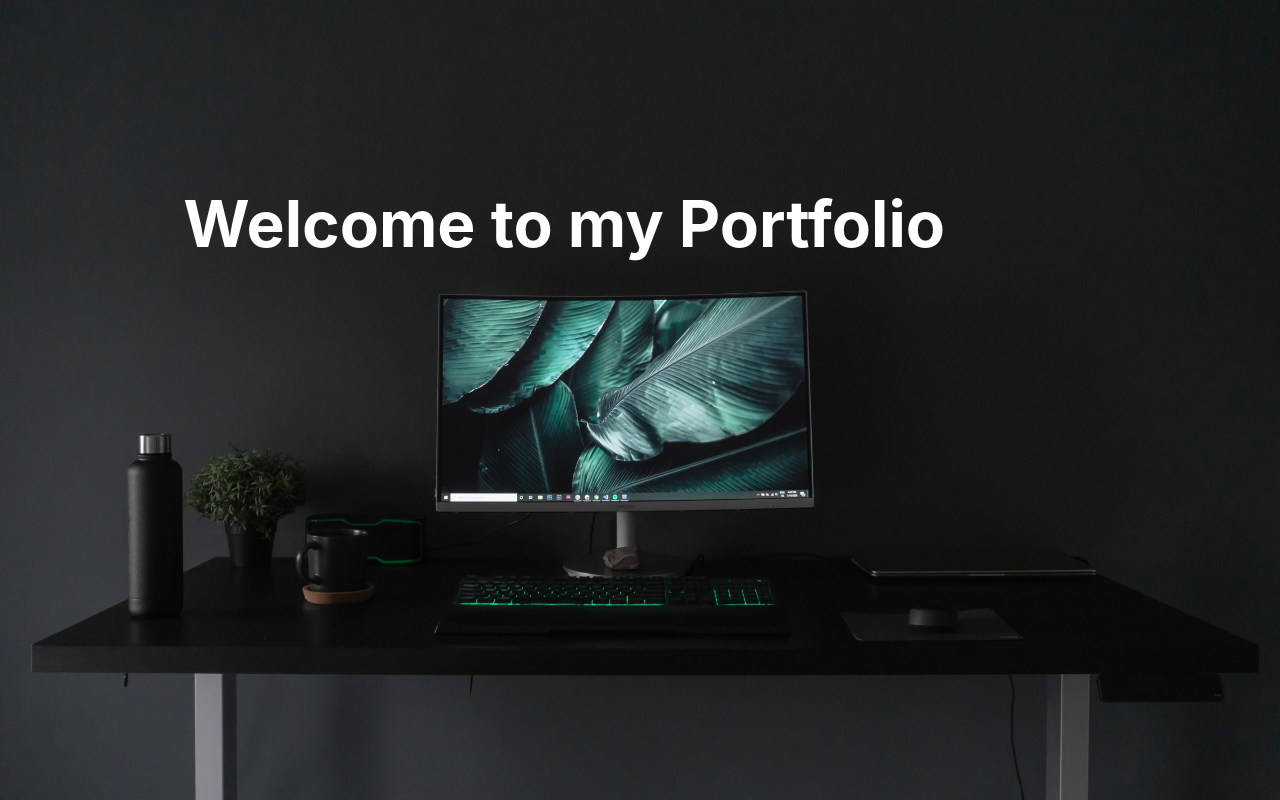
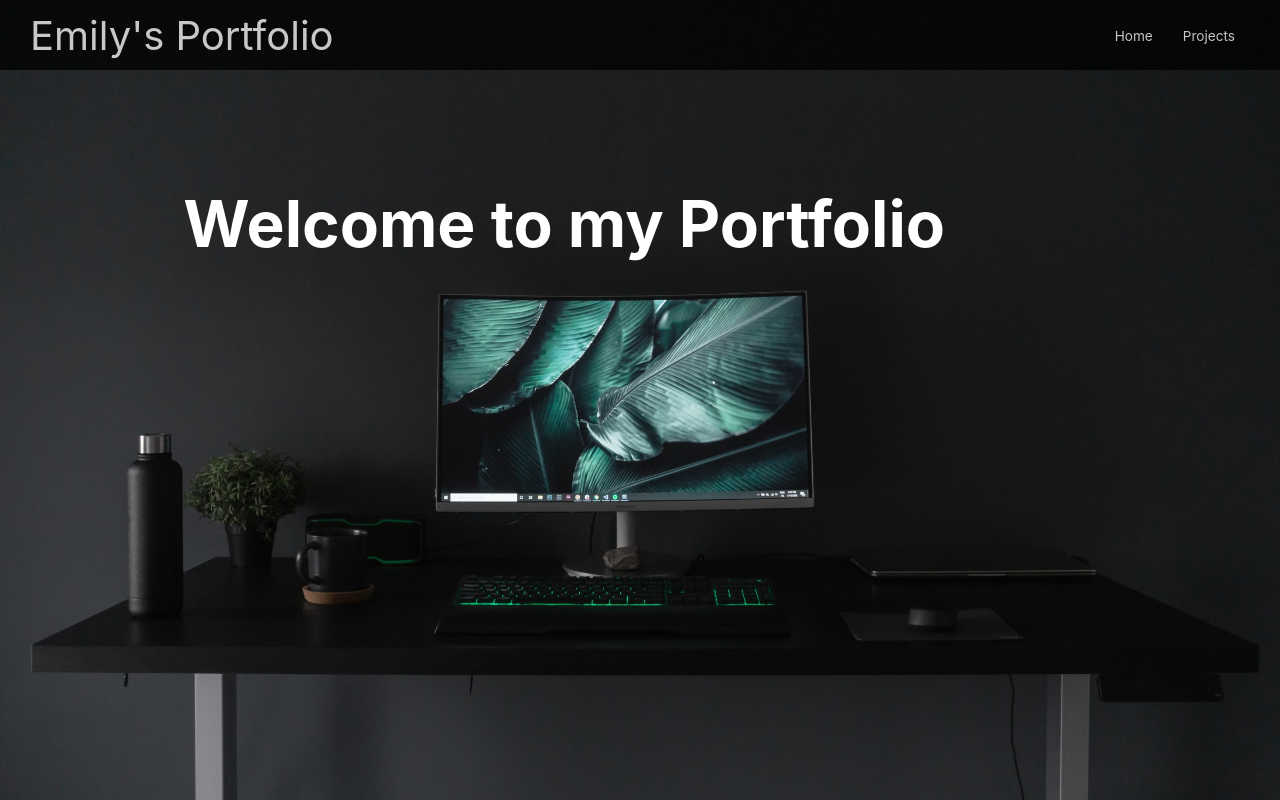
Before and after one commit to Emilyleonella/EmilyPortfolio, a React (Create React App) app: page / in a window 1280 px wide. Built offline with nearby package versions, Linux system fonts and the light colour scheme.

Commit message:
added nav bar to app.js

```diff
--- a/src/App.js
+++ b/src/App.js
@@ -1,12 +1,17 @@
-import './App.css';
-import heroimage from './assests/heroImg.jpg'
-import Hero from './components/Hero';
+import "./App.css";
+import heroimage from "./assests/heroImg.jpg";
+import Hero from "./components/Hero";
+import Navbar from "./components/Navbar";
 
-
+const navbarLinks = [
+  { url: "/", title: "Home" },
+  { url: "/Projects", title: "Projects" },
+];
 function App() {
   return (
     <div className="App">
-      <Hero imageSrc={heroimage}/>
+      <Navbar navbarLinks={navbarLinks}/>
+      <Hero imageSrc={heroimage} />
     </div>
   );
 }
--- a/src/components/Navbar.jsx
+++ b/src/components/Navbar.jsx
@@ -1,7 +1,7 @@
 import React from "react";
 import { IconName } from "react-icons/fi";
 
-const Navbar = () => {
+const Navbar = ({navbarLinks}) => {
   return (
     <nav className="navbar">
       <span className="navbar-logo">Emily's Portfolio</span>
```
